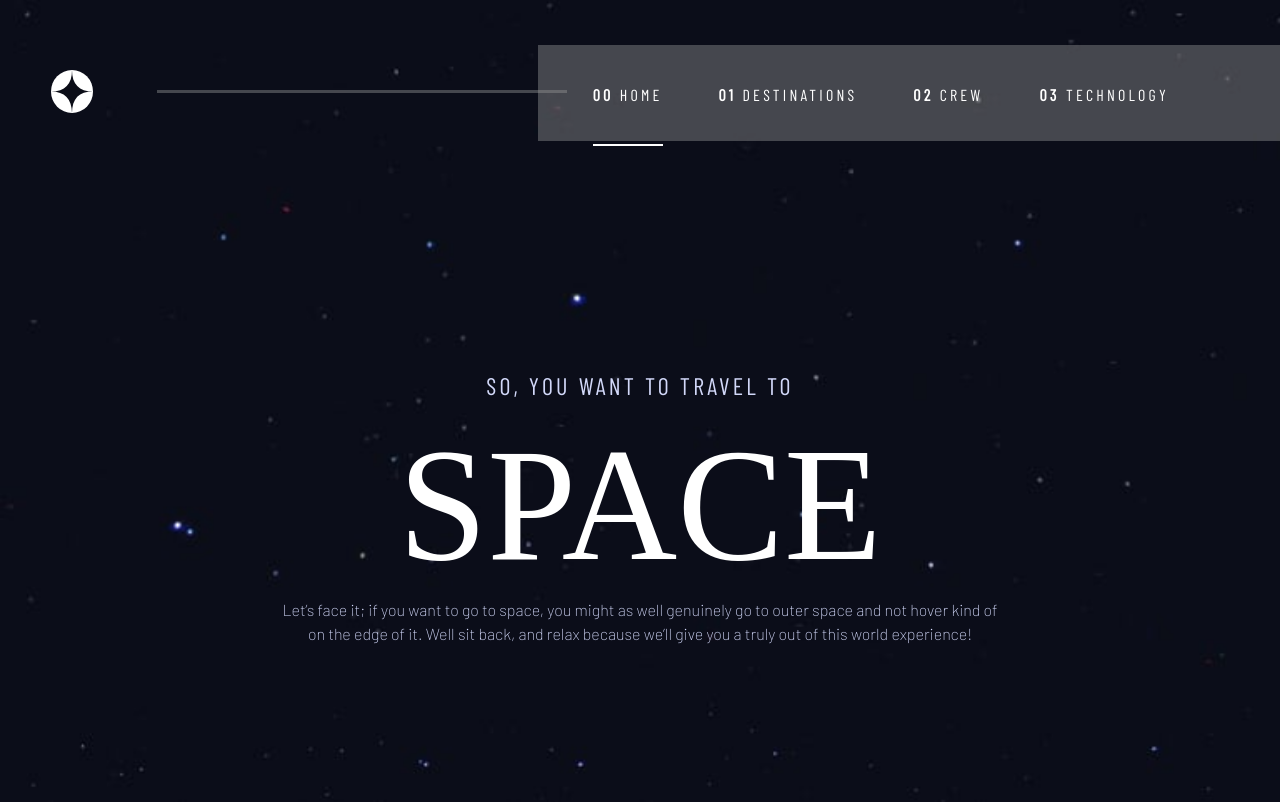
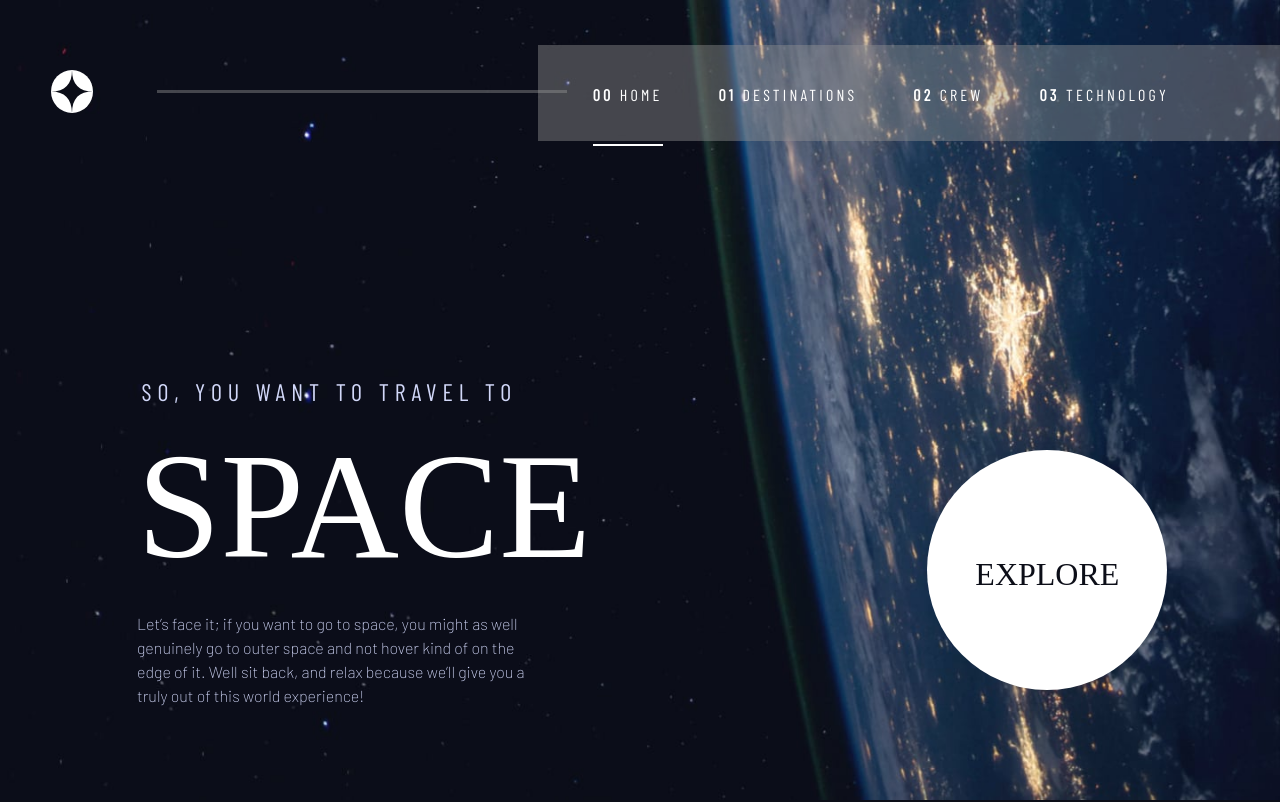
Before and after one commit to reedwane/space-tourism, a React (Create React App) app: page / in a window 1280 px wide. Shown: the top 802 px of the page. Built offline with nearby package versions, Linux system fonts and the light colour scheme; a web font is replaced by a local one.

Commit message:
completed home page  styling for large screen

```diff
--- a/src/css/index.css
+++ b/src/css/index.css
@@ -323,6 +323,47 @@ h5 span {
     border-radius: 10.5rem;
   }
 }
+@media screen and (min-width: 1024px) {
+  .home {
+    padding-top: 12%;
+    min-height: 100vmax;
+    height: max-content;
+    background: #0c0e18 url("../assets/home/background-home-desktop.jpg") center center/cover no-repeat fixed;
+    z-index: -2;
+    min-height: 100vh;
+  }
+  .home .home-content {
+    margin-top: 10%;
+    padding: 0% 0% 0% 5%;
+    display: grid;
+    grid-template-columns: 50% 50%;
+  }
+  .home .text-content {
+    margin-top: 15%;
+    padding: 0% 12%;
+  }
+  .home h1 {
+    text-align: left;
+    font-size: 9.4rem;
+  }
+  .home h5 {
+    color: #d2d8f9;
+    text-align: left;
+    letter-spacing: 0.37rem;
+    margin-bottom: 3%;
+  }
+  .home p {
+    font-family: "Barlow", sans-serif;
+    padding: 0% 0%;
+    line-height: 1.5rem;
+    text-align: left;
+    padding: 4% 13% 0% 0%;
+  }
+  .home .circle {
+    margin: 19% 0% 0% 42%;
+    text-align: left;
+  }
+}
 
 .destinations {
   padding-top: 25%;
```
Also changed, not shown: src/scss/index.scss (+40 -0 lines), 1 other file (tests, documents, lock files or other folders).
